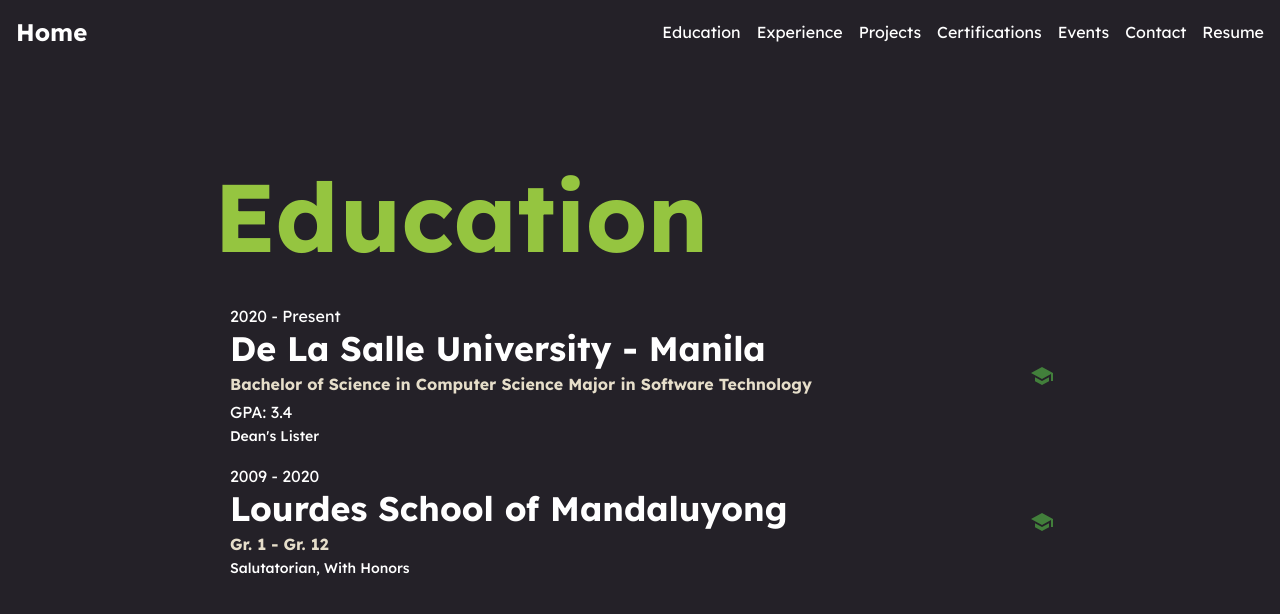
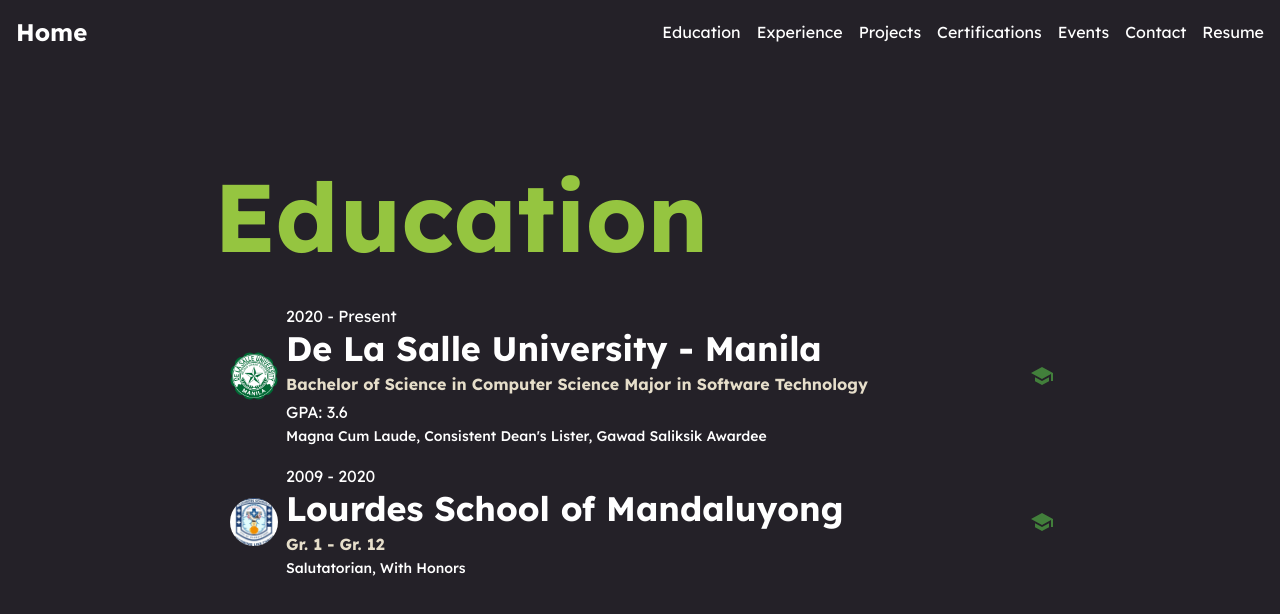
Before and after one commit to erik-lance/portfolio-website, a Next.js app: page /education in a window 1280 px wide. Shown: the top 614 px of the page. Built offline with nearby package versions, Linux system fonts and the light colour scheme.

Commit message:
Updated education

```diff
--- a/src/data/education.json
+++ b/src/data/education.json
@@ -4,9 +4,10 @@
         "school": "De La Salle University - Manila",
         "degree": "Bachelor of Science in Computer Science Major in Software Technology",
         "year": "2020 - Present",
-        "gpa": 3.4,
-        "notable": "Dean's Lister",
-        "link": "https://www.dlsu.edu.ph/"
+        "gpa": 3.6,
+        "notable": "Magna Cum Laude, Consistent Dean's Lister, Gawad Saliksik Awardee",
+        "link": "https://www.dlsu.edu.ph/",
+        "image": "1_DLSU.png"
     },
     {
         "id": 2,
@@ -14,6 +15,7 @@
         "degree": "Gr. 1 - Gr. 12",
         "year": "2009 - 2020",
         "notable": "Salutatorian, With Honors",
-        "link": "https://lsm.edu.ph/"
+        "link": "https://lsm.edu.ph/",
+        "image": "0_LSM.jpg"
     }
 ]
--- a/src/pages/education.tsx
+++ b/src/pages/education.tsx
@@ -1,4 +1,4 @@
-import { Container, Stack, Typography, List, ListItem, IconButton } from "@mui/material";
+import { Container, Stack, Typography, List, ListItem, IconButton, ListItemAvatar, Avatar } from "@mui/material";
 import SchoolIcon from '@mui/icons-material/School';
 import education from "@/data/education.json";
 
@@ -34,6 +34,16 @@
                                 </IconButton>
                             }
                         >
+                            <ListItemAvatar>
+                                <Avatar
+                                    alt="School Logo" src={"/education_imgs/" + school.image}
+                                    sx={{
+                                        width: 48,
+                                        height: 48,
+                                    }}
+                                />
+                            </ListItemAvatar>
+
                             <Stack
                                 spacing={0}
                             >
```
Also changed, not shown: public/education_imgs/0_LSM.jpg (added), public/education_imgs/1_DLSU.png (added).
